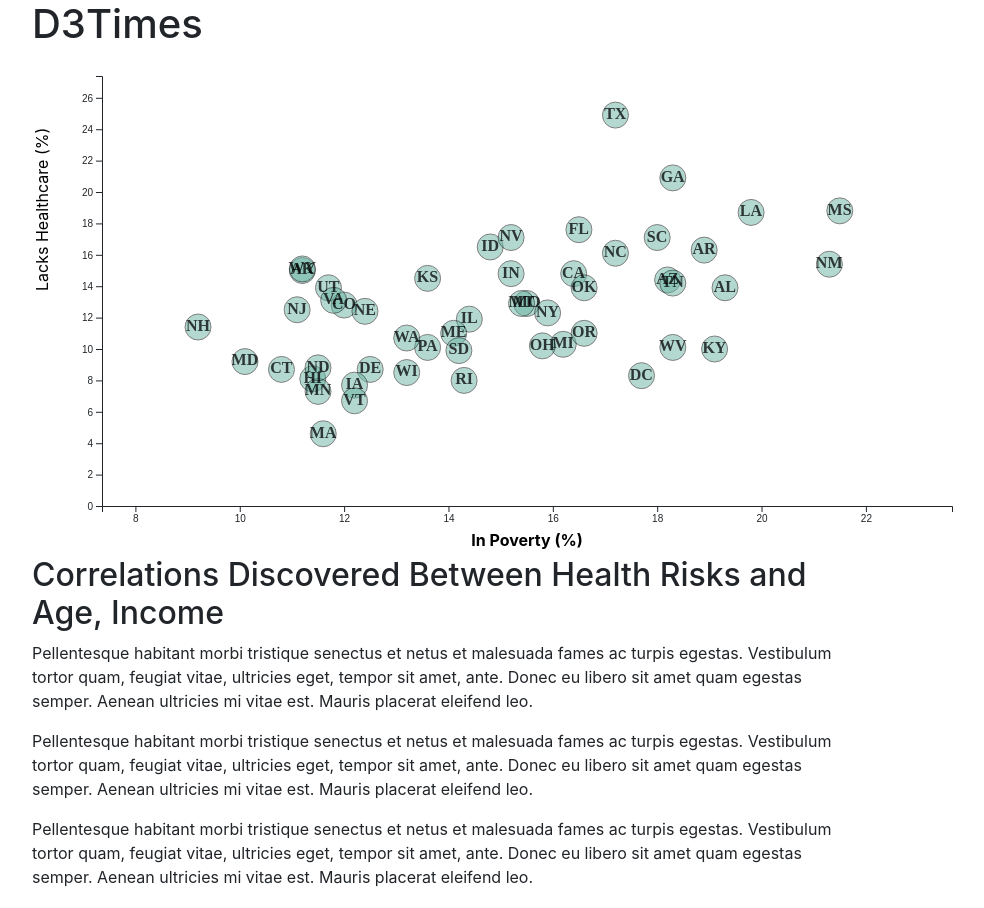
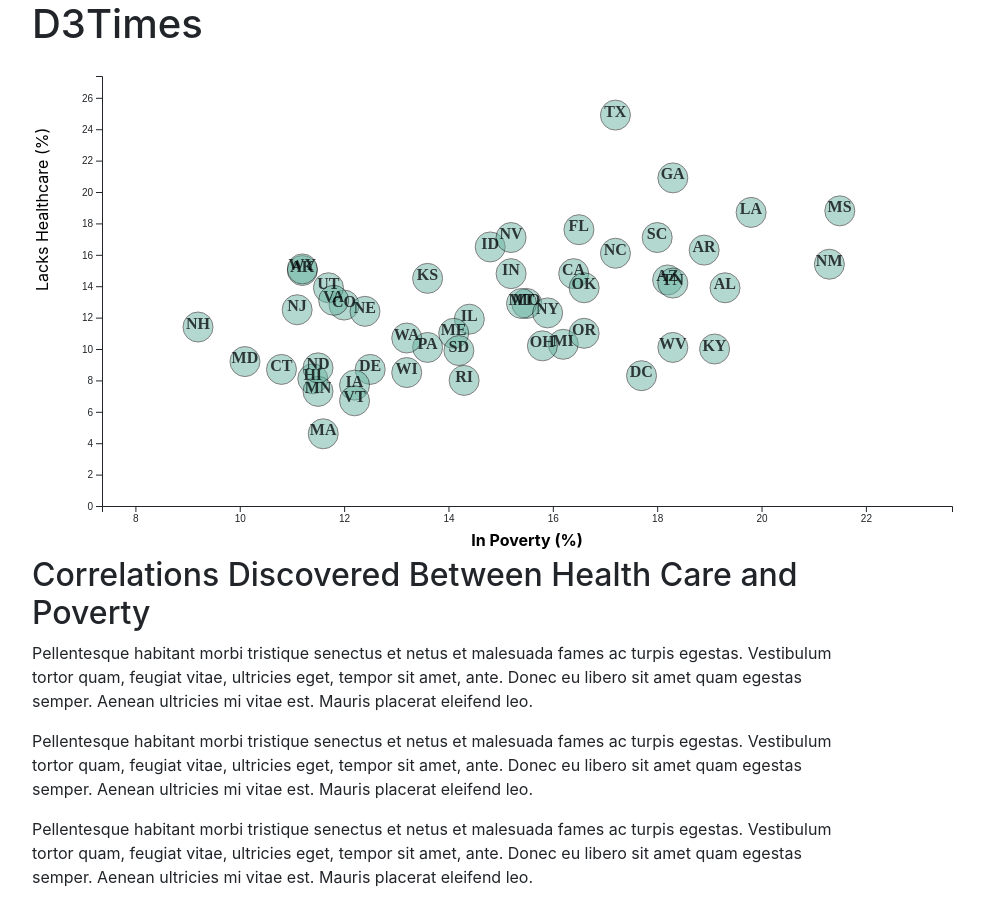
Before and after one commit to george-simon/D3-challenge, a plain HTML site: page D3_data_journalism/index.html in a window 1280 px wide. Shown: the top 908 px of the page, without its empty margins (53-1037 px from the left). Drawn offline with nearby package versions, Linux system fonts and the light colour scheme.

Commit message:
update index.html

```diff
--- a/D3_data_journalism/assets/js/app.js
+++ b/D3_data_journalism/assets/js/app.js
@@ -51,7 +51,7 @@ d3.csv("./assets/data/data.csv").then(riskData => {
       .append("circle")
         .attr("cx", d => x(d.poverty))
         .attr("cy", d => y(d.healthcare))
-        .attr("r", 13)
+        .attr("r", 15)
         .attr("opacity", 0.5)
         .attr("stroke", "black")
         .style("fill", "#69b3a2")
@@ -67,21 +67,21 @@ d3.csv("./assets/data/data.csv").then(riskData => {
     //Create the state  text elements
     const label = svg.append("g")
         .attr("font-family", "Yanone Kaffeesatz")
-        .attr("font-weight", 700)
+        .attr("font-weight", 600)
         .attr("text-anchor", "middle")
       .selectAll("text")
       .data(riskData)
       .join("text")
         .attr("id", "abbr")
         .attr("opacity", .75)
-        .attr("dy", "0.25em")
+        .attr("dy", "0.10em")
         .attr("x", d => d.x0)
         .attr("y", d => d.y0)
         .text(d => d.abbr);
 
     // simulate 'collision' of state text labels and dots
     const simulation = d3.forceSimulation(riskData)
-                         .force("collide", d3.forceCollide(d => d.radius * 0.7))
+                         .force("collide", d3.forceCollide(d => d.radius * 0.5))
                          .force("x", d3.forceX(d => d.x0))
                          .force("y", d3.forceY(d => d.y0));
 
--- a/D3_data_journalism/index.html
+++ b/D3_data_journalism/index.html
@@ -27,7 +27,7 @@
     <div class="row">
       <div class="col-xs-12  col-md-9">
         <div class="article">
-          <h2>Correlations Discovered Between Health Risks and Age, Income</h2>
+          <h2>Correlations Discovered Between Health Care and Poverty</h2>
           <p>Pellentesque habitant morbi tristique senectus et netus et malesuada fames ac turpis egestas. Vestibulum tortor
             quam, feugiat vitae, ultricies eget, tempor sit amet, ante. Donec eu libero sit amet quam egestas semper. Aenean
             ultricies mi vitae est. Mauris placerat eleifend leo.</p>
```
